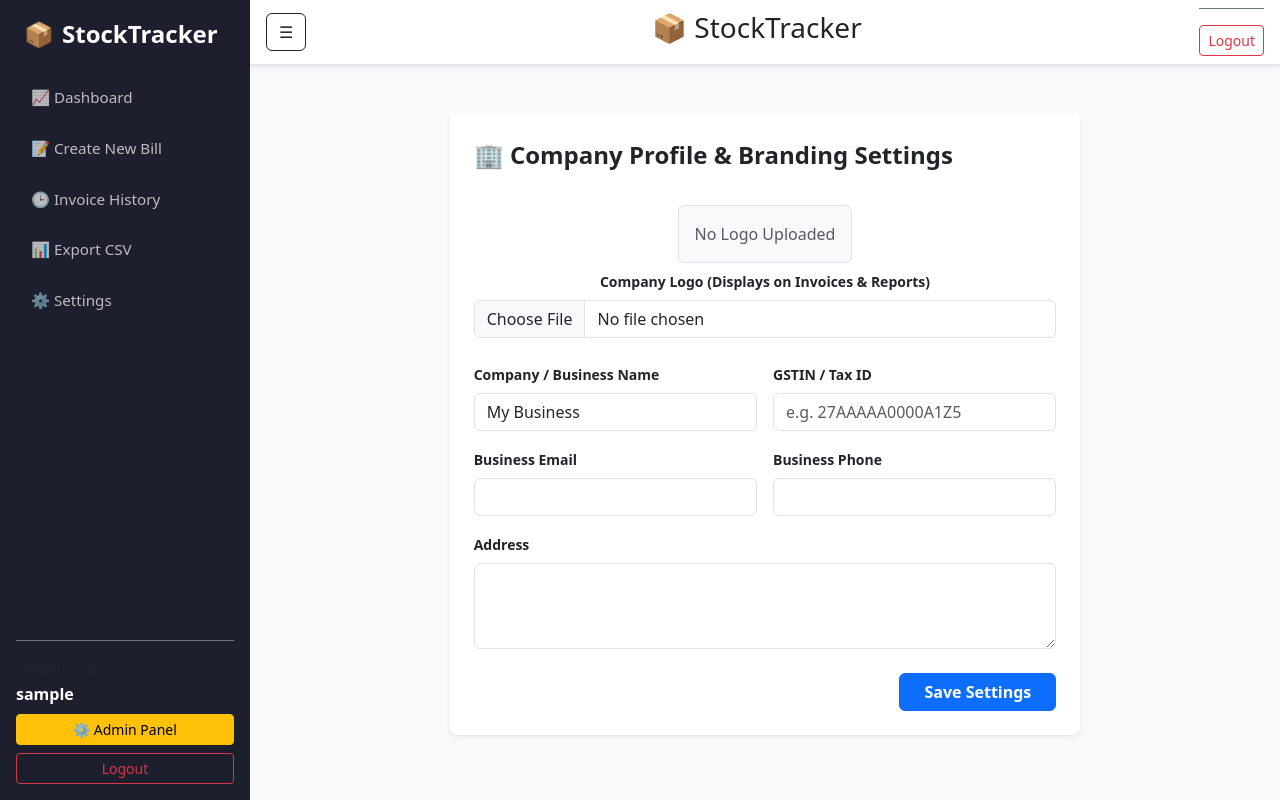
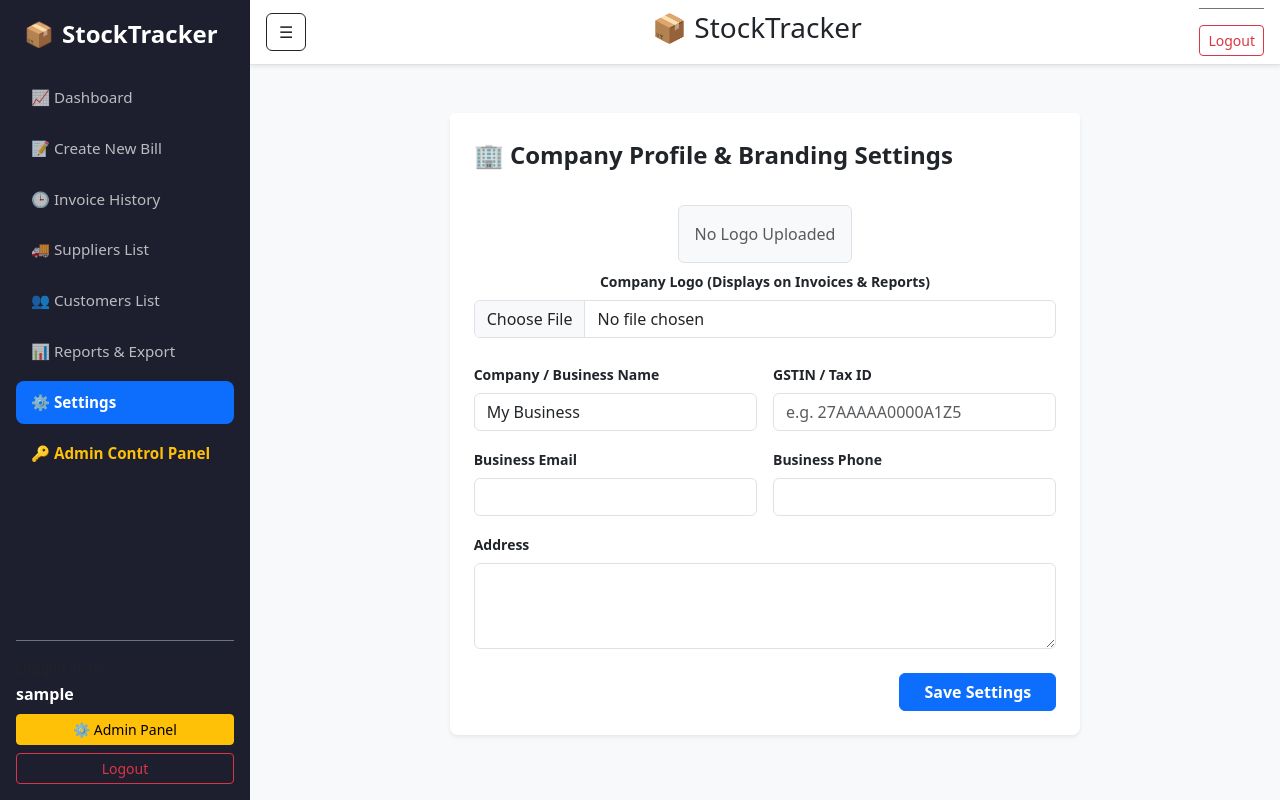
Before and after one commit to mhatretanmay009/STOCKTRACKER, a Django app: page /settings/ in a window 1280 px wide. Run offline with Django 5.2, Linux system fonts and the light colour scheme; the visitor is signed in with stand-in values (Sample User, id 1); data comes from the database, SQL or seed files in the repository.

Commit message:
Unlocked complete sidebar menu items for Admin and Superuser accounts

```diff
--- a/TEMPLATES/base.html
+++ b/TEMPLATES/base.html
@@ -82,13 +82,13 @@
                     </div>
                 {% endif %}
 
-                <!-- Dashboard (Available to all logged-in users) -->
+                <!-- 1. Dashboard (All Logged-in Users) -->
                 <a href="{% url 'home' %}" class="nav-link {% if request.resolver_match.url_name == 'home' %}active{% endif %}">
                     📈 Dashboard
                 </a>
 
-                <!-- Create Bill & Invoice History (Sales, Manager, Admin) -->
-                {% if user.profile.is_approved and user.profile.can_create_bill or user.is_superuser %}
+                <!-- 2. Create Bill & Invoice History (Sales, Manager, Admin, Superuser) -->
+                {% if user.is_superuser or user.profile.role in 'ADMIN,MANAGER,SALES' or user.profile.can_create_bill %}
                     <a href="{% url 'create_transaction' %}" class="nav-link {% if request.resolver_match.url_name == 'create_transaction' %}active{% endif %}">
                         📝 Create New Bill
                     </a>
@@ -97,30 +97,52 @@
                     </a>
                 {% endif %}
 
-                <!-- Export Reports (Accountant, Purchaser, Manager, Admin) -->
-                {% if user.profile.is_approved and user.profile.can_export_reports or user.is_superuser %}
-                    <a href="{% url 'reports' %}" class="nav-link {% if request.resolver_match.url_name == 'reports' %}active{% endif %}">
-                        📊 Export CSV
+                <!-- 3. Suppliers Management (Purchaser, Manager, Admin, Superuser) -->
+                {% if user.is_superuser or user.profile.role in 'ADMIN,MANAGER,PURCHASER' or user.profile.can_manage_suppliers %}
+                    <a href="{% url 'supplier_list' %}" class="nav-link {% if request.resolver_match.url_name == 'supplier_list' %}active{% endif %}">
+                        🚚 Suppliers List
                     </a>
                 {% endif %}
 
-                <!-- Suppliers & Customers (Purchaser, Manager, Admin) -->
+                <!-- 4. Customers Management (Sales, Manager, Admin, Superuser) -->
+                {% if user.is_superuser or user.profile.role in 'ADMIN,MANAGER,SALES' %}
+                    <a href="{% url 'customer_list' %}" class="nav-link {% if request.resolver_match.url_name == 'customer_list' %}active{% endif %}">
+                        👥 Customers List
+                    </a>
+                {% endif %}
+
+                <!-- 5. Reports & CSV Export (Accountant, Purchaser, Manager, Admin, Superuser) -->
+                {% if user.is_superuser or user.profile.role in 'ADMIN,MANAGER,ACCOUNTANT,PURCHASER' or user.profile.can_export_reports %}
+                    <a href="{% url 'reports' %}" class="nav-link {% if request.resolver_match.url_name == 'reports' %}active{% endif %}">
+                        📊 Reports & Export
+                    </a>
+                {% endif %}
+
+                <!-- 6. Company Settings (Manager, Admin, Superuser) -->
+                {% if user.is_superuser or user.profile.role in 'ADMIN,MANAGER' %}
+                    <a href="{% url 'company_settings' %}" class="nav-link {% if request.resolver_match.url_name == 'company_settings' %}active{% endif %}">
+                        ⚙️ Settings
+                    </a>
+                {% endif %}
+
+                <!-- 7. Django Admin Panel (Superuser & Admin Only) -->
+                {% if user.is_superuser or user.profile.role == 'ADMIN' %}
+                    <a href="/admin/" target="_blank" class="nav-link text-warning fw-bold">
+                        🔑 Admin Control Panel
+                    </a>
+                {% endif %}
+
+                <!-- 8. External Portals (Only visible to dedicated External Accounts) -->
                 {% if user.profile.role == 'CUSTOMER' %}
-                    <a href="{% url 'customer_portal' %}" class="nav-link">
+                    <a href="{% url 'customer_portal' %}" class="nav-link {% if request.resolver_match.url_name == 'customer_portal' %}active{% endif %}">
                         👤 My Customer Portal
                     </a>
                 {% elif user.profile.role == 'SUPPLIER' %}
-                    <a href="{% url 'supplier_portal' %}" class="nav-link">
+                    <a href="{% url 'supplier_portal' %}" class="nav-link {% if request.resolver_match.url_name == 'supplier_portal' %}active{% endif %}">
                         🚚 My Supplier Portal
                     </a>
                 {% endif %}
 
-                <!-- Company Settings (Manager, Admin) -->
-                {% if user.profile.is_approved and user.profile.role == 'ADMIN' or user.profile.role == 'MANAGER' or user.is_superuser %}
-                    <a href="{% url 'company_settings' %}" class="nav-link">
-                        ⚙️ Settings
-                    </a>
-                {% endif %}
             </div>
 
             <!-- User Auth Footer -->
```
